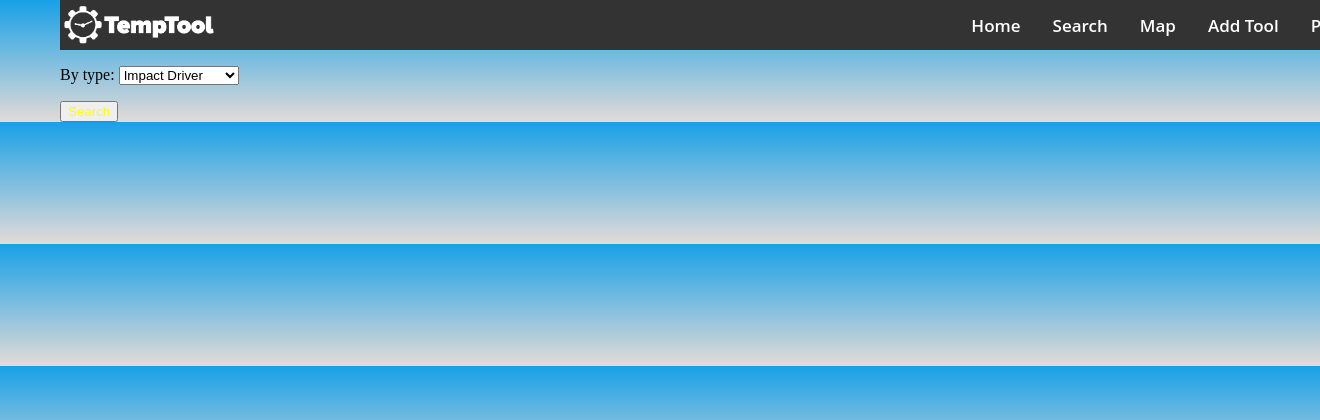
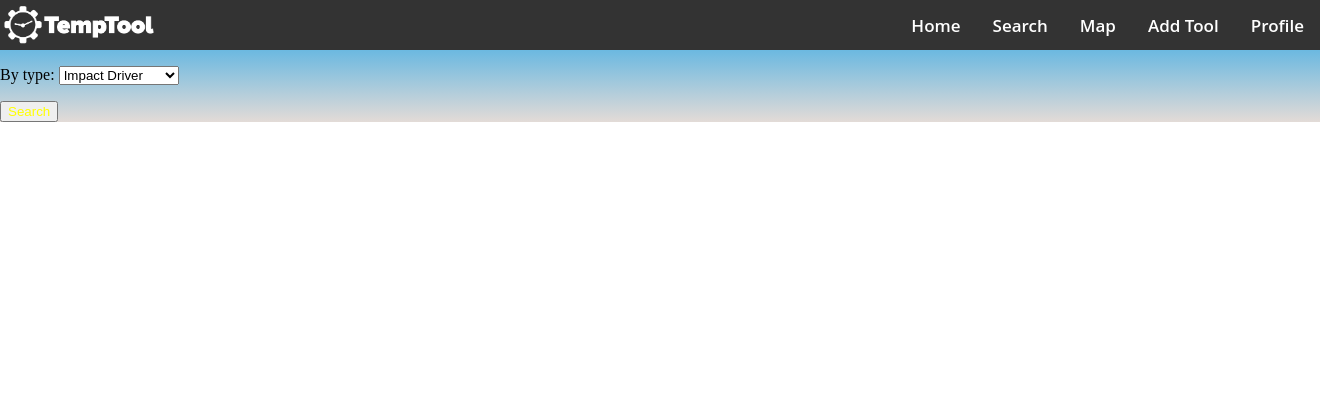
Before and after one commit to jacobef/djangang, a Django app: page /rental/search/ in a window 1320 px wide; the page is wider, and only the part inside the window is pictured. Shown: the top 420 px of that part. Run offline with Django 4.2, Linux system fonts and the light colour scheme.

Commit message:
Update style.css

```diff
--- a/djangang/static/style.css
+++ b/djangang/static/style.css
@@ -1,7 +1,6 @@
 body{
     /*height: 100vh;*/
-    width: auto;
-    max-width: 1200px;
+    width: 100vw;
     margin: auto;
     background-size: cover !important;
     background: linear-gradient(to top, #209cff 0%, #68e0cf 100%);
@@ -15,6 +14,7 @@ body{
     flex-direction: column;
     -webkit-box-pack: center;
     -ms-flex-pack: center;
+    background-repeat: no-repeat;
 }
 
 .topnav {
```
